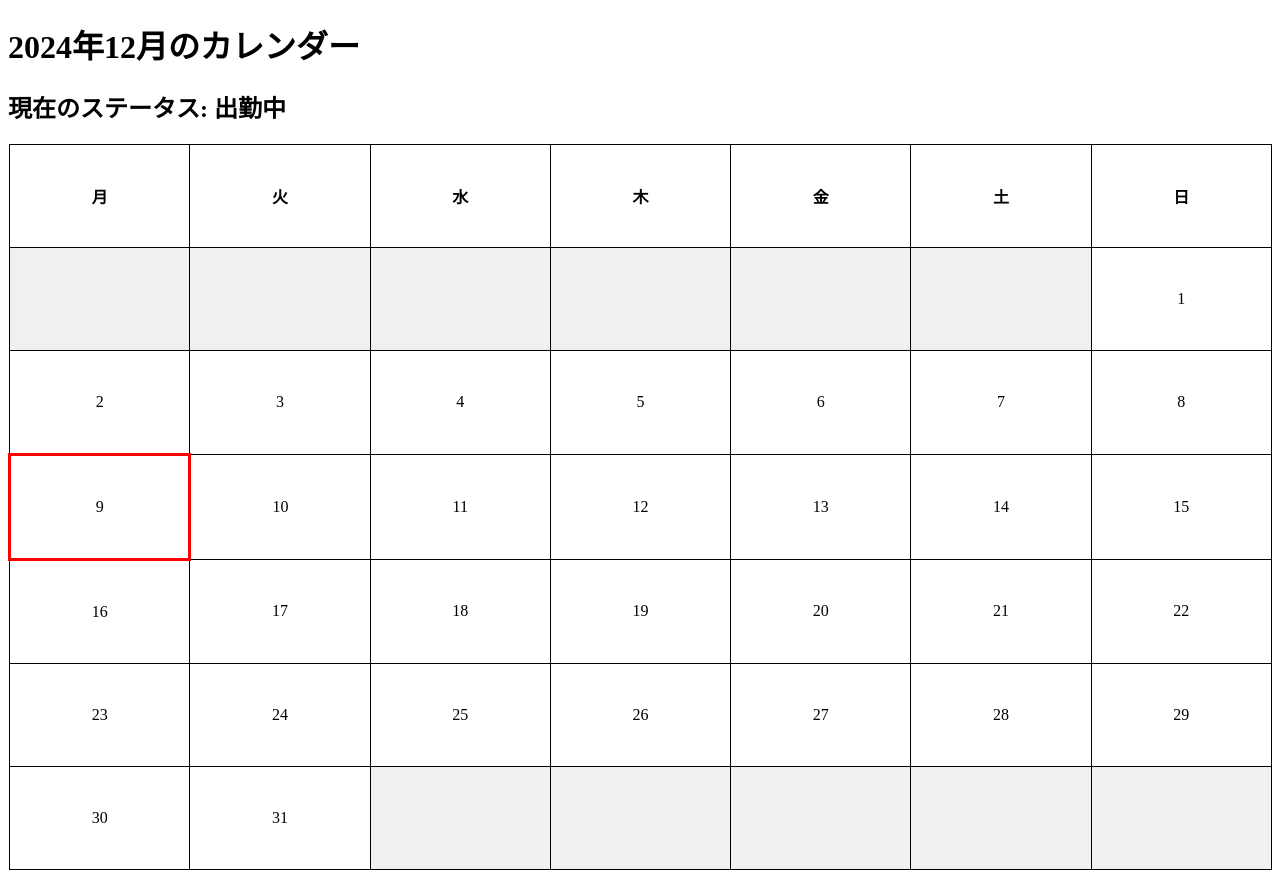
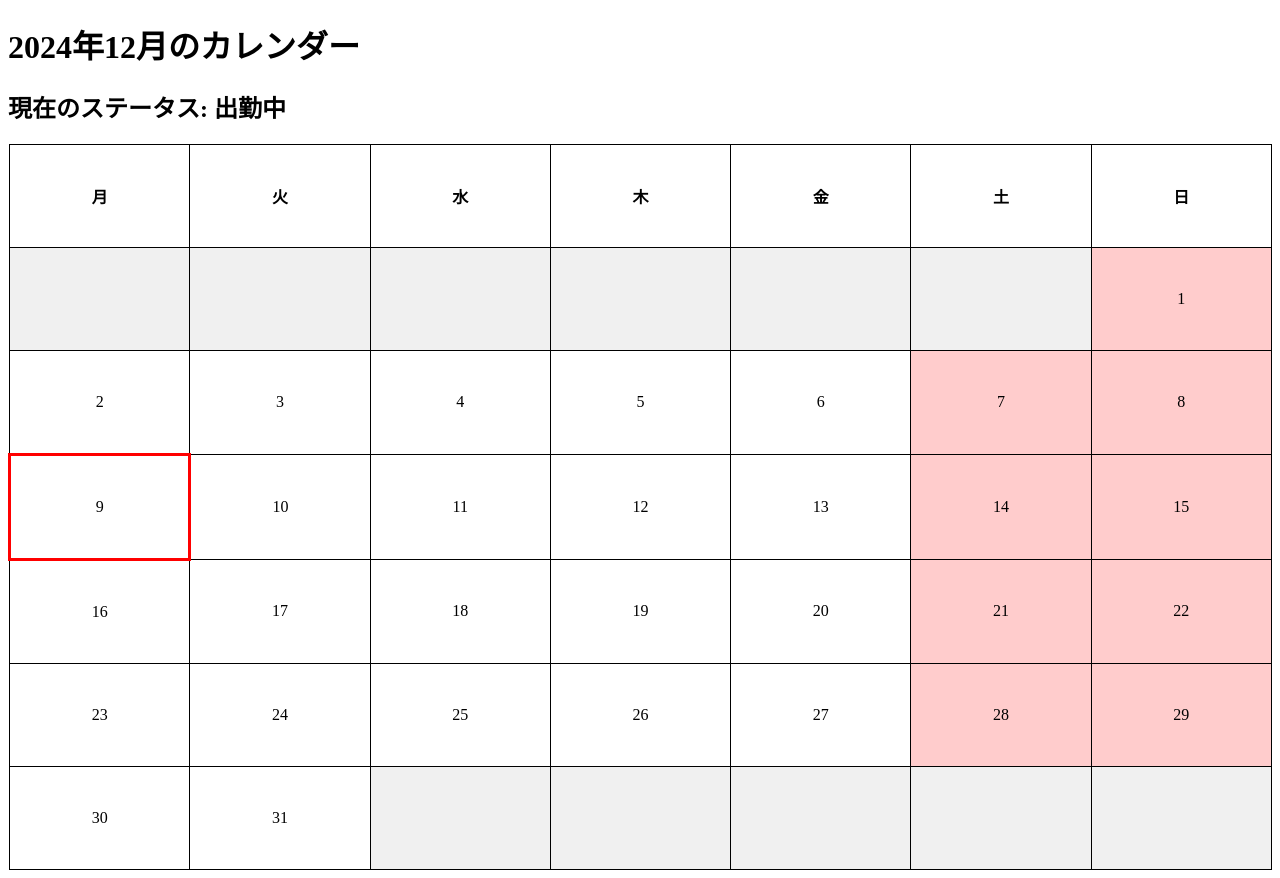
Before and after one commit to honjobunseki/flask-attendance-app, a Flask app: page / in a window 1280 px wide. Run offline with Flask 3, Linux system fonts and the light colour scheme.

Commit message:
Update calendar.html

```diff
--- a/templates/calendar.html
+++ b/templates/calendar.html
@@ -21,8 +21,8 @@
         .empty {
             background-color: #f0f0f0;
         }
-        .holiday {
-            background-color: #ffcccc;
+        .holiday, .weekend {
+            background-color: #ffcccc; /* 赤色の背景 */
         }
     </style>
 </head>
@@ -51,6 +51,8 @@
                 <td class="today">{{ day }}</td>
                 {% elif day in holidays %}
                 <td class="holiday">{{ day }}</td>
+                {% elif loop.index == 7 or loop.index == 6 %}
+                <td class="weekend">{{ day }}</td>
                 {% else %}
                 <td>{{ day }}</td>
                 {% endif %}
```
